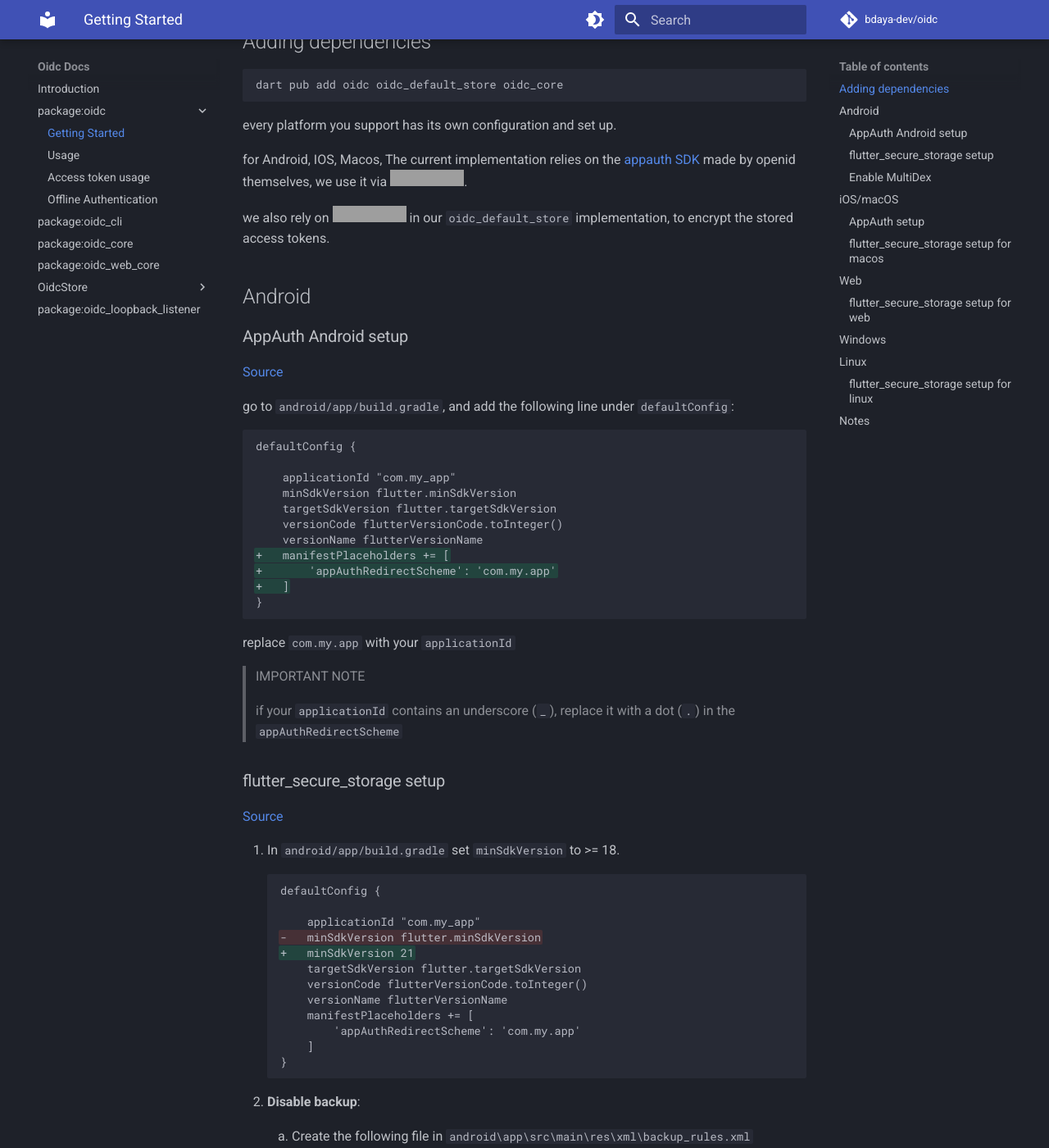
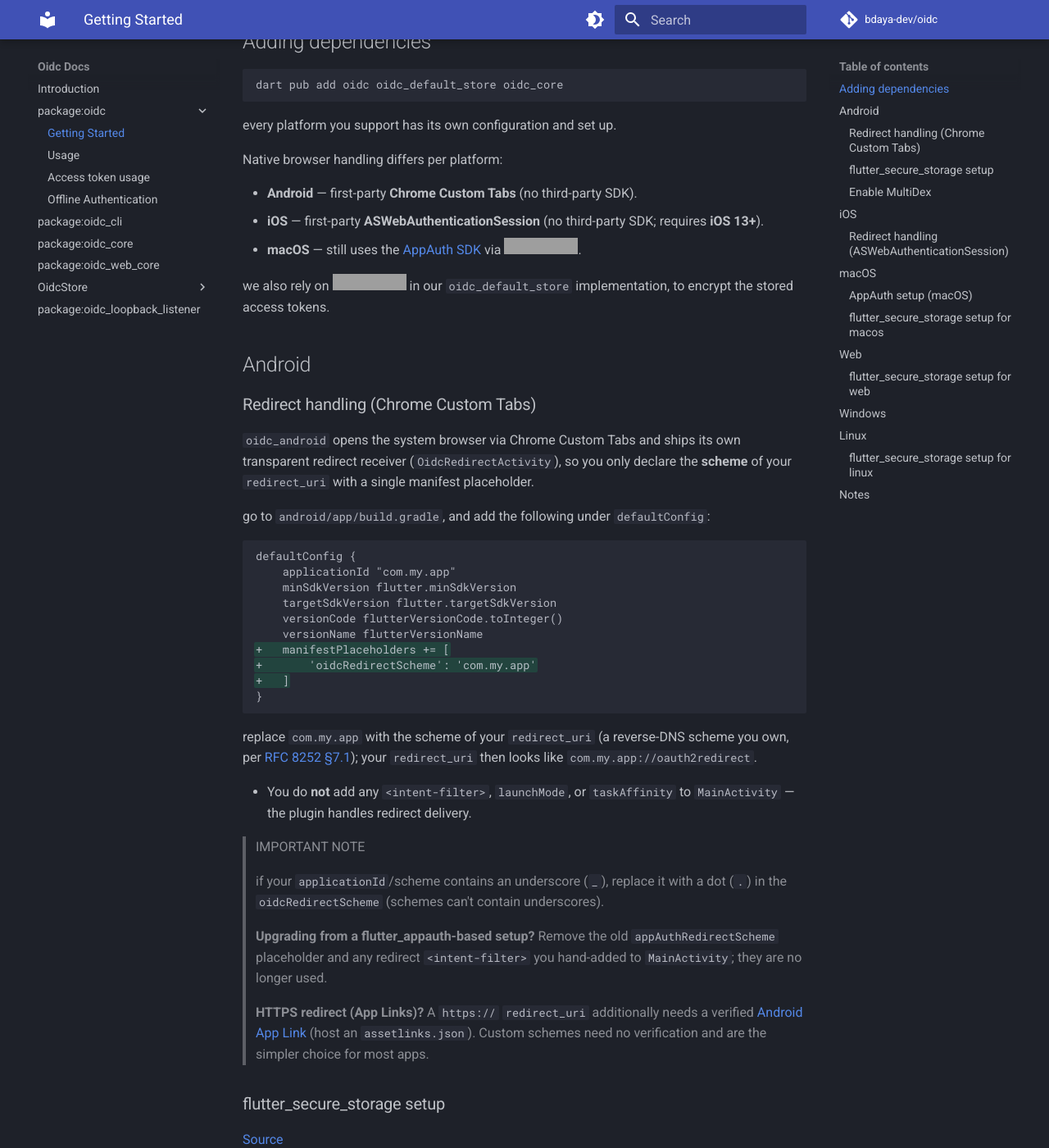
Before and after one commit to Bdaya-Dev/oidc, an MkDocs documentation site: the page built from docs/oidc-getting-started.md, in a window 1280 px wide and 1400 px high, scrolled down 339 px. Shown: the whole window at 82% size. Built offline with MkDocs 1.6.1 and Material for MkDocs 9.7.7, drawn with Linux system fonts in a browser that asks for light colours; comment, search, counter and statistics services are not loaded; some of the changed text lies outside the part shown; grey boxes are pictures that could not be loaded.

Commit message:
test(native): cover channel-name + MissingPluginException; rewrite setup docs
- oidc_android/oidc_ios tests: assert the domain-prefixed channel name matches
  the shared constant, and that a missing native plugin surfaces a clear
  OidcException (both suites green: 7 + 8 tests).
- docs/oidc-getting-started.md: rewrite Android to the one-line oidcRedirectScheme
  placeholder (drop the dead appAuthRedirectScheme + AppAuth link, add the
  upgrade + App Links notes); split "iOS/macOS" into iOS (first-party
  ASWebAuthenticationSession, no Info.plist URL scheme, iOS 13+) and macOS
  (still AppAuth, keeps CFBundleURLSchemes).
- docs/index.md + oidc_ios/README.md: correct the per-platform mechanism
  (Android Custom Tabs, iOS ASWebAuthenticationSession, macOS-only appauth),
  add the oidc_ios redirect/setup section, https->badge fixes.

Co-Authored-By: Claude Opus 4.8 (1M context) <noreply@anthropic.com>

````diff
--- a/docs/oidc-getting-started.md
+++ b/docs/oidc-getting-started.md
@@ -17,35 +17,56 @@ dart pub add oidc oidc_default_store oidc_core
 
 every platform you support has its own configuration and set up.
 
-for Android, IOS, Macos, The current implementation relies on the [appauth SDK](https://appauth.io/) made by openid themselves, we use it via [![flutter_appauth][flutter_appauth_image]][flutter_appauth_link].
+Native browser handling differs per platform:
+
+- **Android** — first-party **Chrome Custom Tabs** (no third-party SDK).
+- **iOS** — first-party **ASWebAuthenticationSession** (no third-party SDK; requires **iOS 13+**).
+- **macOS** — still uses the [AppAuth SDK](https://appauth.io/) via [![flutter_appauth][flutter_appauth_image]][flutter_appauth_link].
 
 we also rely on [![flutter_secure_storage][flutter_secure_storage_image]][flutter_secure_storage_link] in our `oidc_default_store` implementation, to encrypt the stored access tokens.
 
 ## Android
 
-### AppAuth Android setup
-[Source](https://github.com/openid/AppAuth-Android#capturing-the-authorization-redirect)
+### Redirect handling (Chrome Custom Tabs)
 
-go to `android/app/build.gradle`, and add the following line under `defaultConfig`:
+`oidc_android` opens the system browser via Chrome Custom Tabs and ships its own
+transparent redirect receiver (`OidcRedirectActivity`), so you only declare the
+**scheme** of your `redirect_uri` with a single manifest placeholder.
+
+go to `android/app/build.gradle`, and add the following under `defaultConfig`:
 
 ```diff
 defaultConfig {
-
-    applicationId "com.my_app"
+    applicationId "com.my.app"
     minSdkVersion flutter.minSdkVersion
     targetSdkVersion flutter.targetSdkVersion
     versionCode flutterVersionCode.toInteger()
     versionName flutterVersionName
 +   manifestPlaceholders += [
-+       'appAuthRedirectScheme': 'com.my.app'
++       'oidcRedirectScheme': 'com.my.app'
 +   ]
 }
 ```
-replace `com.my.app` with your `applicationId`
+replace `com.my.app` with the scheme of your `redirect_uri` (a reverse-DNS
+scheme you own, per [RFC 8252 §7.1](https://datatracker.ietf.org/doc/html/rfc8252#section-7.1));
+your `redirect_uri` then looks like `com.my.app://oauth2redirect`.
+
+- You do **not** add any `<intent-filter>`, `launchMode`, or `taskAffinity` to
+  `MainActivity` — the plugin handles redirect delivery.
 
 > IMPORTANT NOTE
 >
-> if your `applicationId` contains an underscore (`_`), replace it with a dot (`.`) in the `appAuthRedirectScheme`
+> if your `applicationId`/scheme contains an underscore (`_`), replace it with a
+> dot (`.`) in the `oidcRedirectScheme` (schemes can't contain underscores).
+
+> **Upgrading from a flutter_appauth-based setup?** Remove the old
+> `appAuthRedirectScheme` placeholder and any redirect `<intent-filter>` you
+> hand-added to `MainActivity`; they are no longer used.
+
+> **HTTPS redirect (App Links)?** A `https://` `redirect_uri` additionally needs
+> a verified [Android App Link](https://developer.android.com/training/app-links/verify-android-applinks)
+> (host an `assetlinks.json`). Custom schemes need no verification and are the
+> simpler choice for most apps.
 
 
 ### flutter_secure_storage setup
@@ -63,7 +84,7 @@ replace `com.my.app` with your `applicationId`
         versionCode flutterVersionCode.toInteger()
         versionName flutterVersionName
         manifestPlaceholders += [
-            'appAuthRedirectScheme': 'com.my.app'
+            'oidcRedirectScheme': 'com.my.app'
         ]
     }
     ```
@@ -101,10 +122,31 @@ replace `com.my.app` with your `applicationId`
 
 just do `flutter run` from your terminal (not IDE) once, and it will ask you to enable it (press y).
 
-## iOS/macOS
+## iOS
 
-### AppAuth setup
-Append the following to your `ios/Info.plist` and `macos/Info.plist` file
+### Redirect handling (ASWebAuthenticationSession)
+
+`oidc_ios` uses the system `ASWebAuthenticationSession`, which registers your
+`redirect_uri` scheme **at runtime**. You do **not** need a `CFBundleURLTypes` /
+`CFBundleURLSchemes` entry in `ios/Info.plist` for the OIDC redirect, and you do
+not add any third-party SDK.
+
+Requirements:
+
+- **iOS 13.0+** — set the deployment target accordingly in Xcode and in
+  `ios/Podfile` (`platform :ios, '13.0'` or higher).
+- For an `https`/Universal-Link `redirect_uri` (optional, iOS 17.4+), your app
+  must declare an [Associated Domains](https://developer.apple.com/documentation/xcode/supporting-associated-domains)
+  entitlement. Custom schemes need no entitlement and are the simpler choice.
+
+## macOS
+
+> macOS still uses the [AppAuth SDK](https://appauth.io/) via
+> `oidc_flutter_appauth` (migration to a first-party implementation is pending).
+
+### AppAuth setup (macOS)
+
+Append the following to your `macos/Info.plist` file:
 
 ```xml
 <key>CFBundleURLTypes</key>
````
Also changed, not shown: docs/index.md (+5 -5 lines), packages/oidc_ios/README.md (+25 -2 lines), 2 other files.
